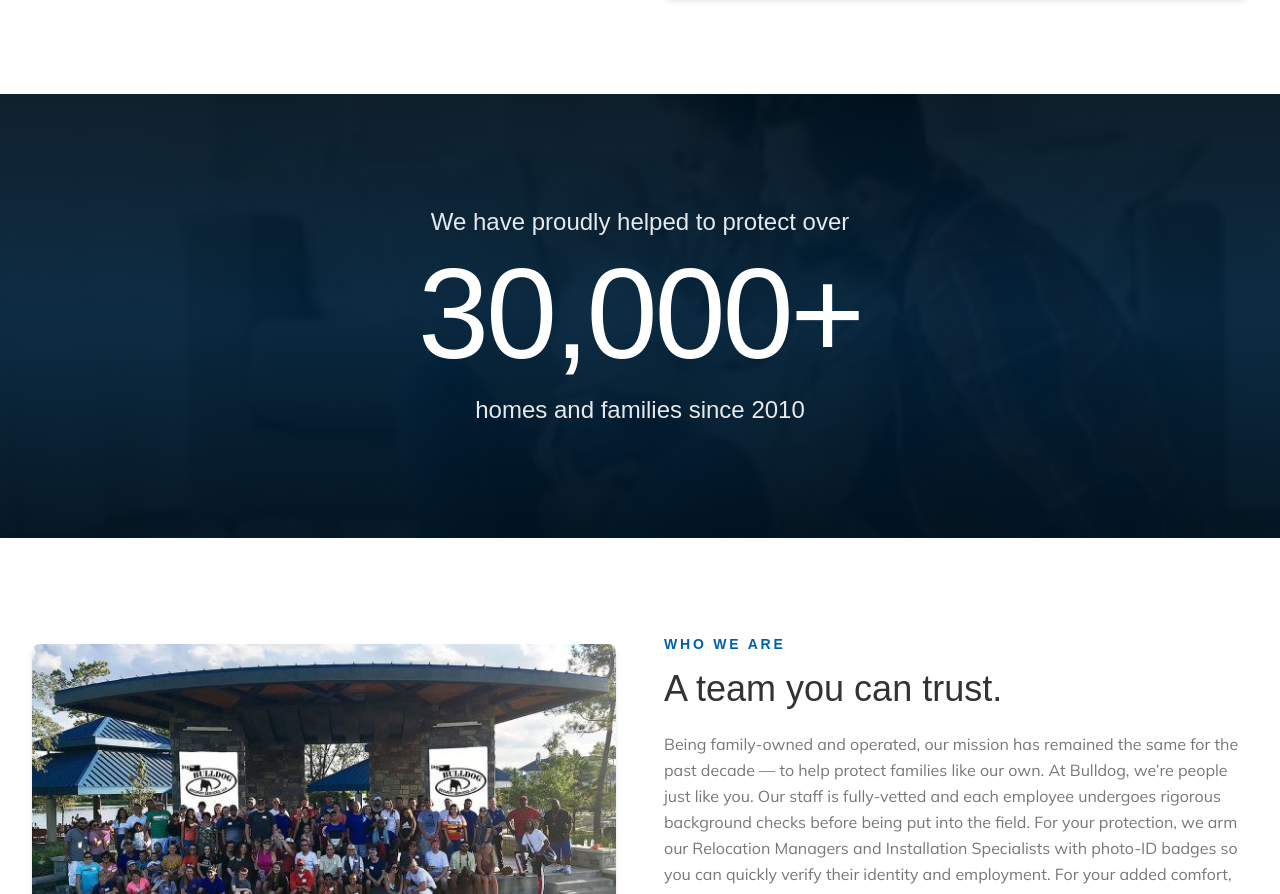
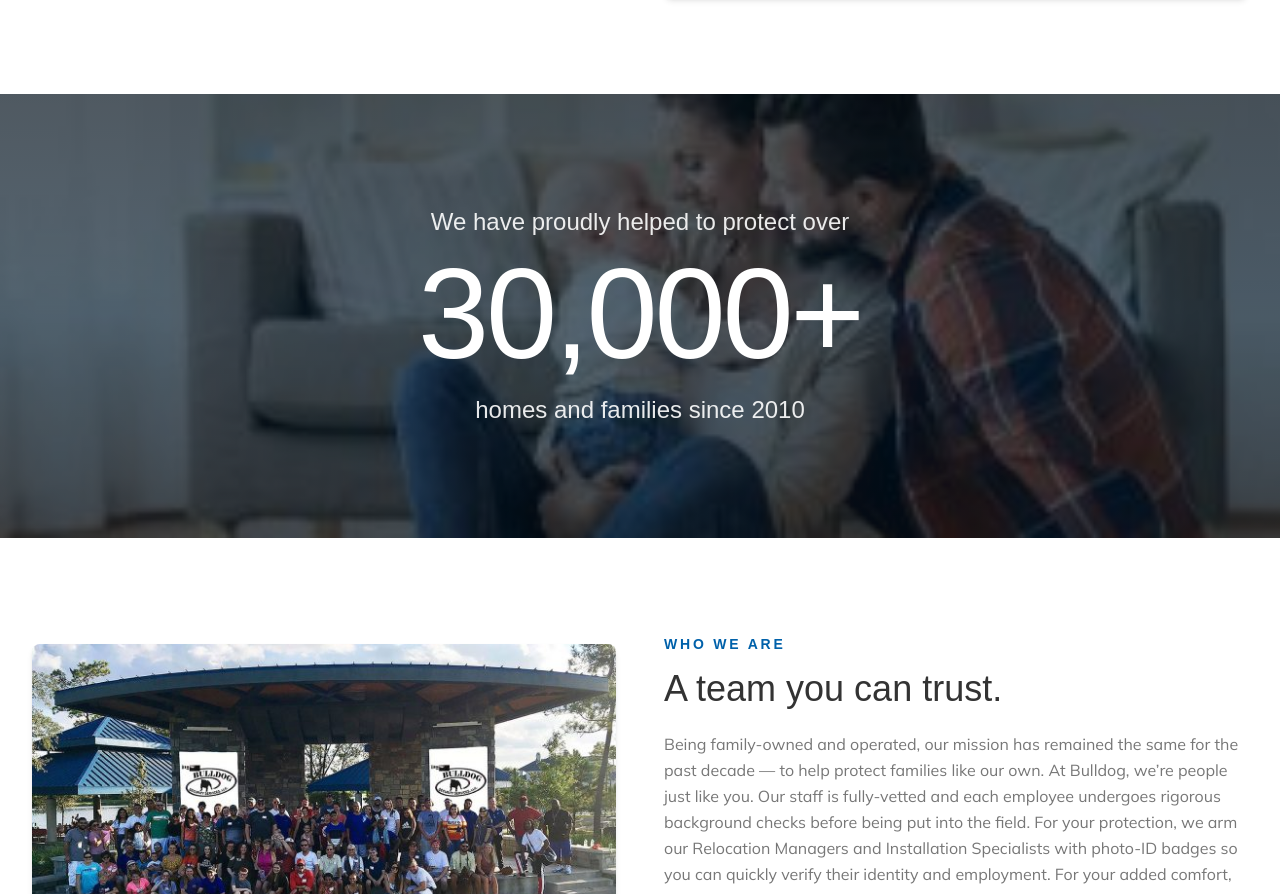
Before and after one commit to MakoBytes-com/bulldog-showcase, a Next.js app: page / in a window 1280 px wide. Shown: the part 3076-3970 px from the top of the page. Built offline with nearby package versions, Linux system fonts and the light colour scheme; no server answers; a web font is replaced by a local one.

Commit message:
StatsBand: reduce overlay from 70-85% to 35-45% and bump image opacity 30→75 so the team photo actually shows through

```diff
--- a/components/StatsBand.tsx
+++ b/components/StatsBand.tsx
@@ -12,9 +12,9 @@ export function StatsBand() {
         aria-hidden="true"
         fill
         sizes="100vw"
-        className="object-cover opacity-30"
+        className="object-cover opacity-75"
       />
-      <div className="absolute inset-0 bg-gradient-to-b from-brand-950/70 via-brand-900/75 to-brand-950/85" aria-hidden="true" />
+      <div className="absolute inset-0 bg-gradient-to-b from-brand-950/40 via-brand-900/35 to-brand-950/45" aria-hidden="true" />
       <Container className="relative text-center">
         <p className="font-display text-xl sm:text-2xl text-white/90">
           We have proudly helped to protect over
```
